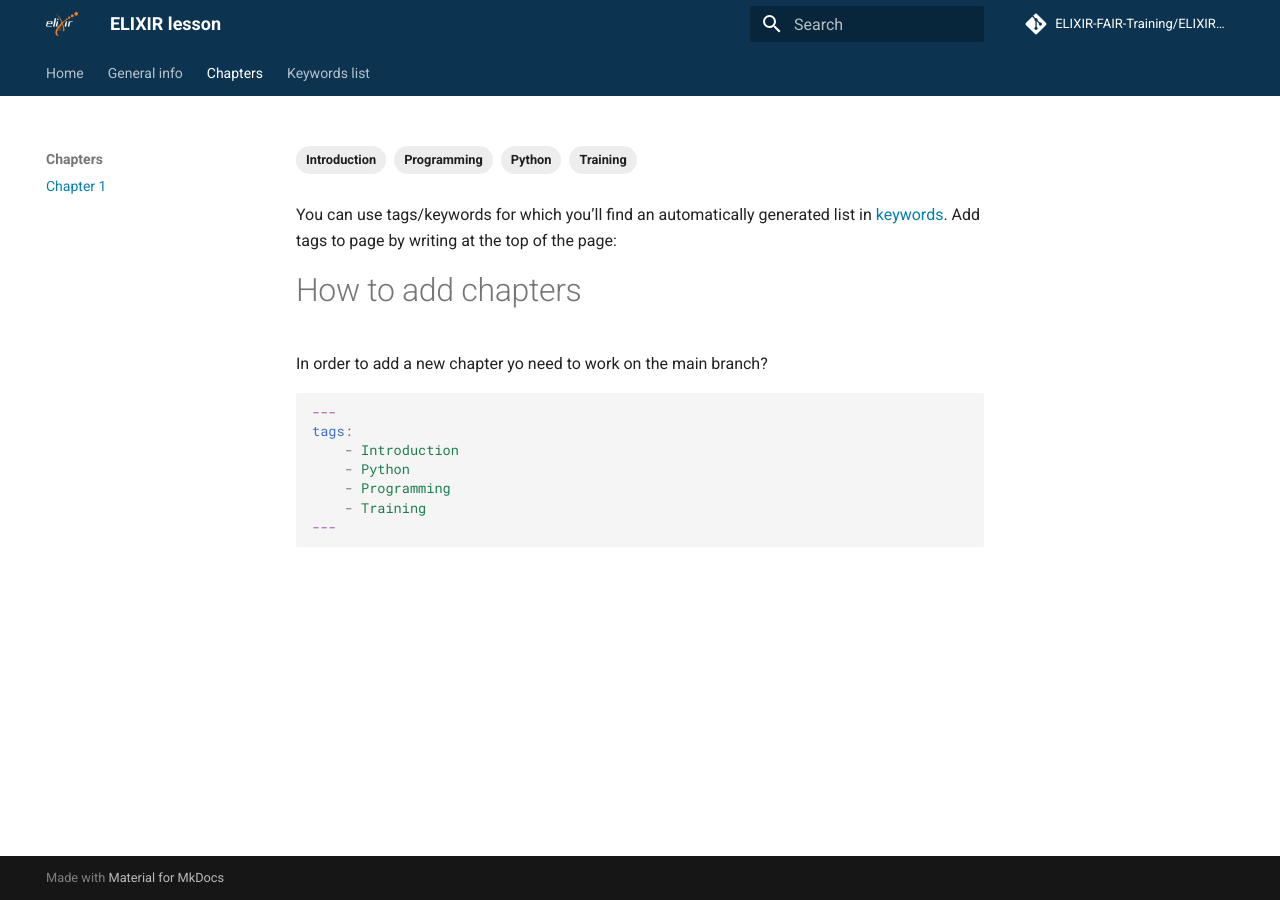
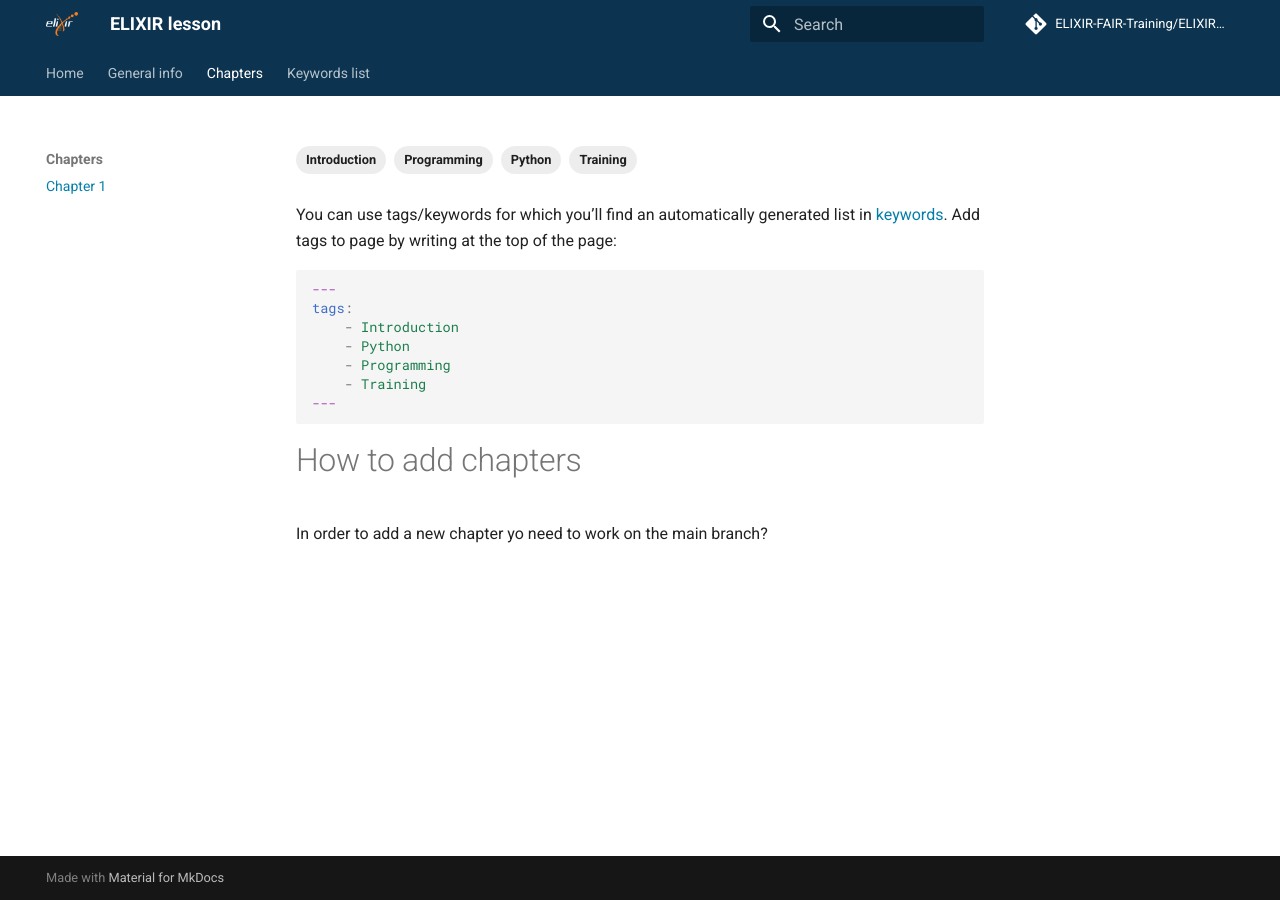
Before and after one commit to elinkronander/ELIXIR-template-test, an MkDocs documentation site: the page built from docs/chapters/chapter_01.md, in a window 1280 px wide. Built offline with MkDocs 1.6.1 and Material for MkDocs 9.7.7, drawn with Linux system fonts in a browser that asks for light colours; comment, search, counter and statistics services are not loaded; part of the change alters nothing that is shown.

````diff
--- a/docs/chapters/chapter_01.md
+++ b/docs/chapters/chapter_01.md
@@ -8,9 +8,7 @@ tags:
 
 You can use tags/keywords for which you'll find an automatically generated list in [keywords](../keywords.md). Add tags to page by writing at the top of the page:
 
-#How to add chapters
 
-In order to add a new chapter yo need to work on the main branch?
 ```yaml
 ---
 tags:
@@ -20,3 +18,6 @@ tags:
     - Training
 ---
 ```
+# How to add chapters
+
+In order to add a new chapter yo need to work on the main branch?
````
